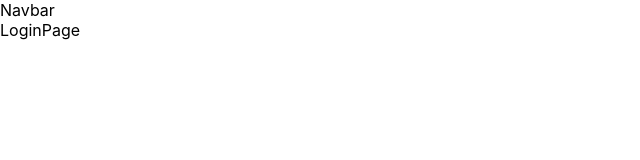
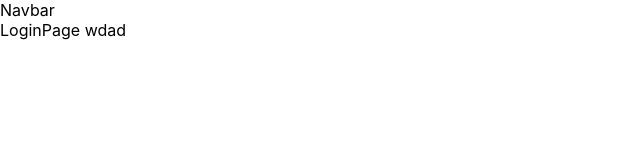
Before and after one commit to HehNiceArt/EMC002_Web, a React (Create React App) app: page /Login in a window 1280 px wide. Shown: the top 160 px of the page, without its empty margins (0-640 px from the left). Built offline with nearby package versions, Linux system fonts and the light colour scheme.

Commit message:
andrei branch

```diff
--- a/src/pages/LoginPage.js
+++ b/src/pages/LoginPage.js
@@ -7,6 +7,7 @@ export default function LoginPage() {
         <div>
             <Navbar />
             LoginPage
+            wdad
 
         </div>
     )
```
